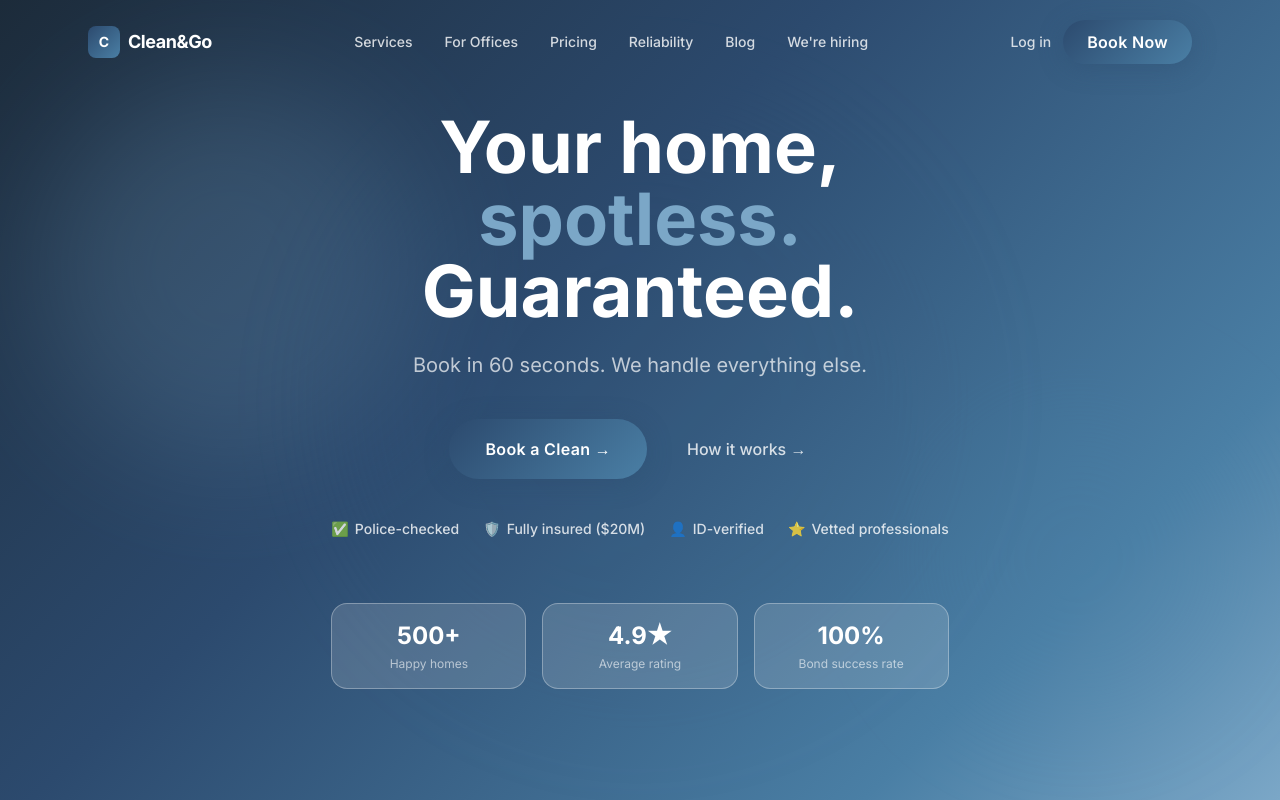
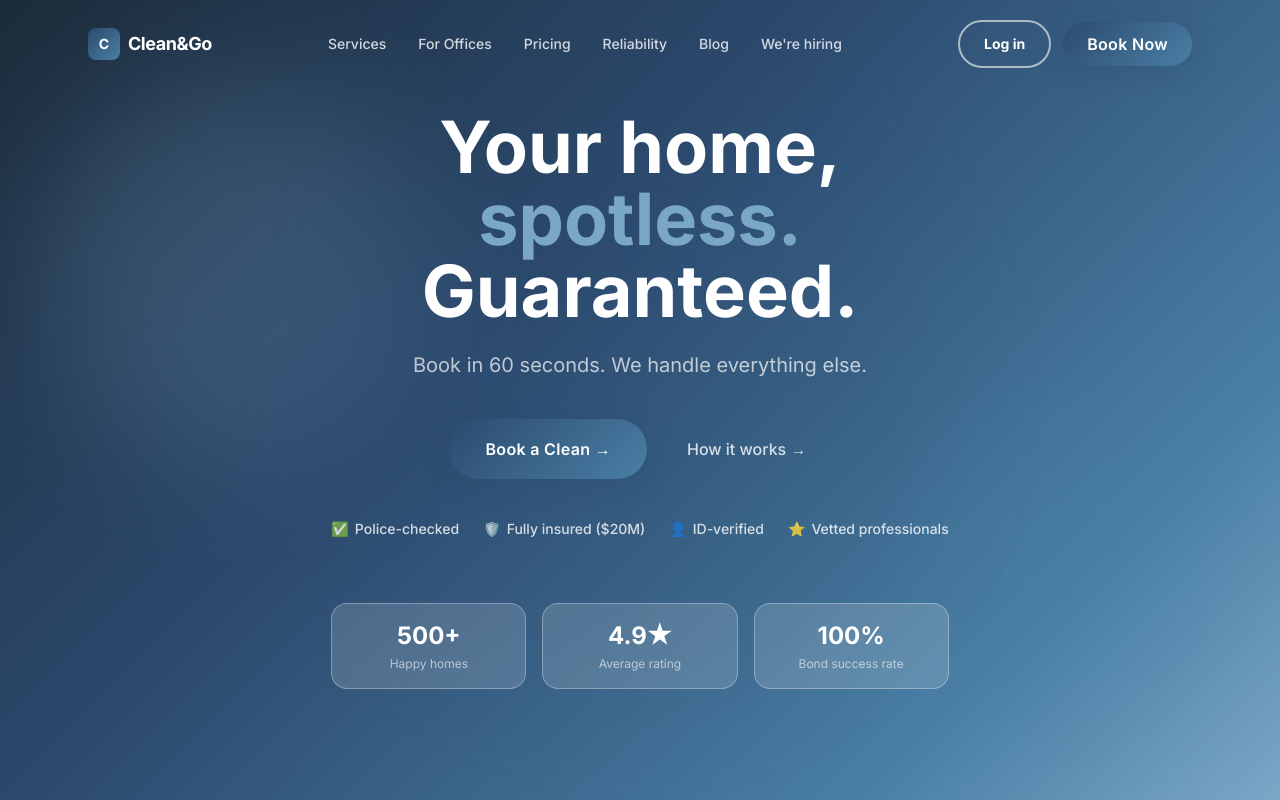
Before and after one commit to indergill2410-tech/CleanandGo, a Next.js app: page / in a window 1280 px wide. Shown: the top 800 px of the page. Built offline with nearby package versions, Linux system fonts and the light colour scheme.

Commit message:
Navbar: make Log in a bold outlined CTA button (matches Book Now)
The login/sign-up entry was a faint text link. Style it as a prominent
outlined pill that stays visible on both the transparent and scrolled navbar,
and a full-width 'Log in / Sign up' button in the mobile drawer.

```diff
--- a/components/Navbar.tsx
+++ b/components/Navbar.tsx
@@ -48,8 +48,15 @@ export default function Navbar() {
           ))}
         </div>
 
-        <div className="flex items-center gap-3">
-          <Link href="/account" className={`hidden sm:inline text-sm font-medium transition-colors ${linkColor}`}>Log in</Link>
+        <div className="flex items-center gap-2 sm:gap-3">
+          <Link
+            href="/account"
+            className={`hidden sm:inline-flex items-center rounded-full text-sm font-bold px-5 py-2.5 sm:px-6 sm:py-3 border-2 transition-all ${
+              solid
+                ? 'border-[#2C4A6E] text-[#2C4A6E] hover:bg-[#2C4A6E] hover:text-white'
+                : 'border-white/60 text-white hover:bg-white hover:text-[#2C4A6E]'
+            }`}
+          >Log in</Link>
           <Link href="/customer/book" className="btn-primary text-sm px-5 py-2.5 sm:px-6 sm:py-3">Book Now</Link>
 
           {/* Hamburger (mobile only) */}
@@ -77,7 +84,10 @@ export default function Navbar() {
                 {item.label}
               </Link>
             ))}
-            <Link href="/account" onClick={() => setMenuOpen(false)} className="py-3 text-[#1C2B3A] font-medium">Log in</Link>
+            <Link href="/account" onClick={() => setMenuOpen(false)}
+              className="mt-3 text-center rounded-full font-bold px-6 py-3 border-2 border-[#2C4A6E] text-[#2C4A6E] hover:bg-[#2C4A6E] hover:text-white transition-all">
+              Log in / Sign up
+            </Link>
             <Link href="/customer/book" onClick={() => setMenuOpen(false)} className="btn-primary text-sm px-6 py-3 mt-2 text-center">
               Book Now
             </Link>
```
